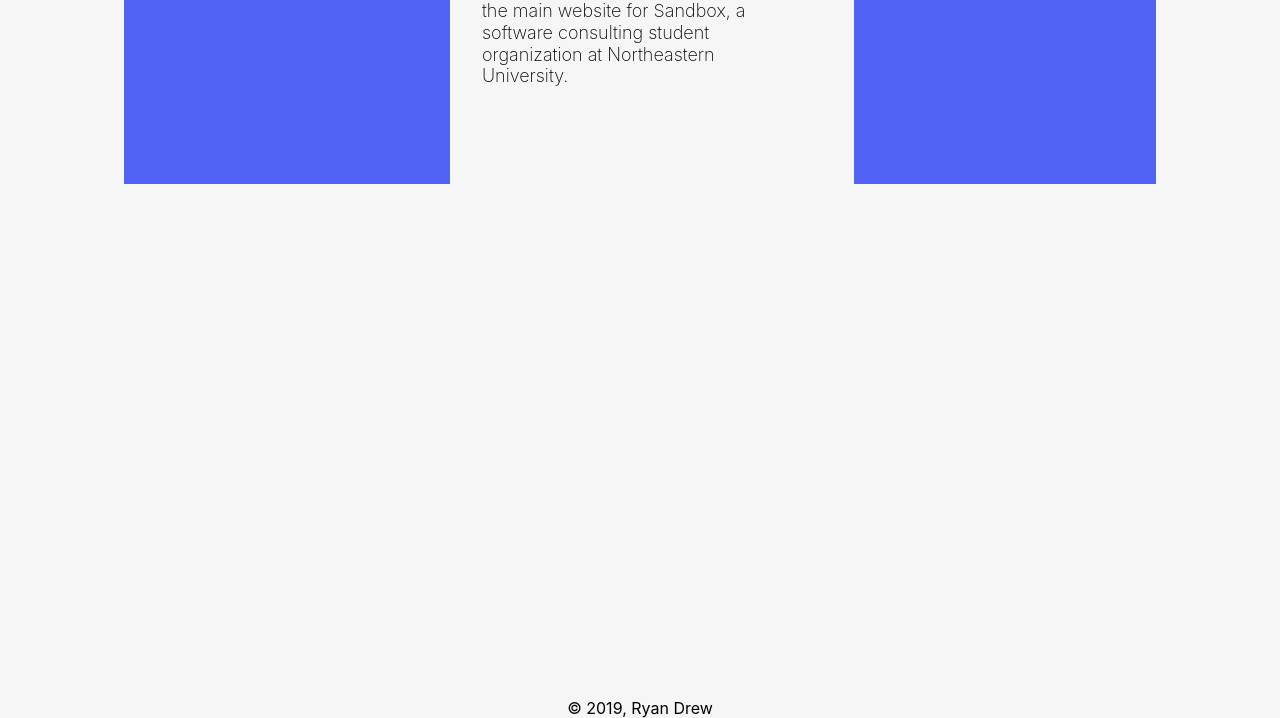
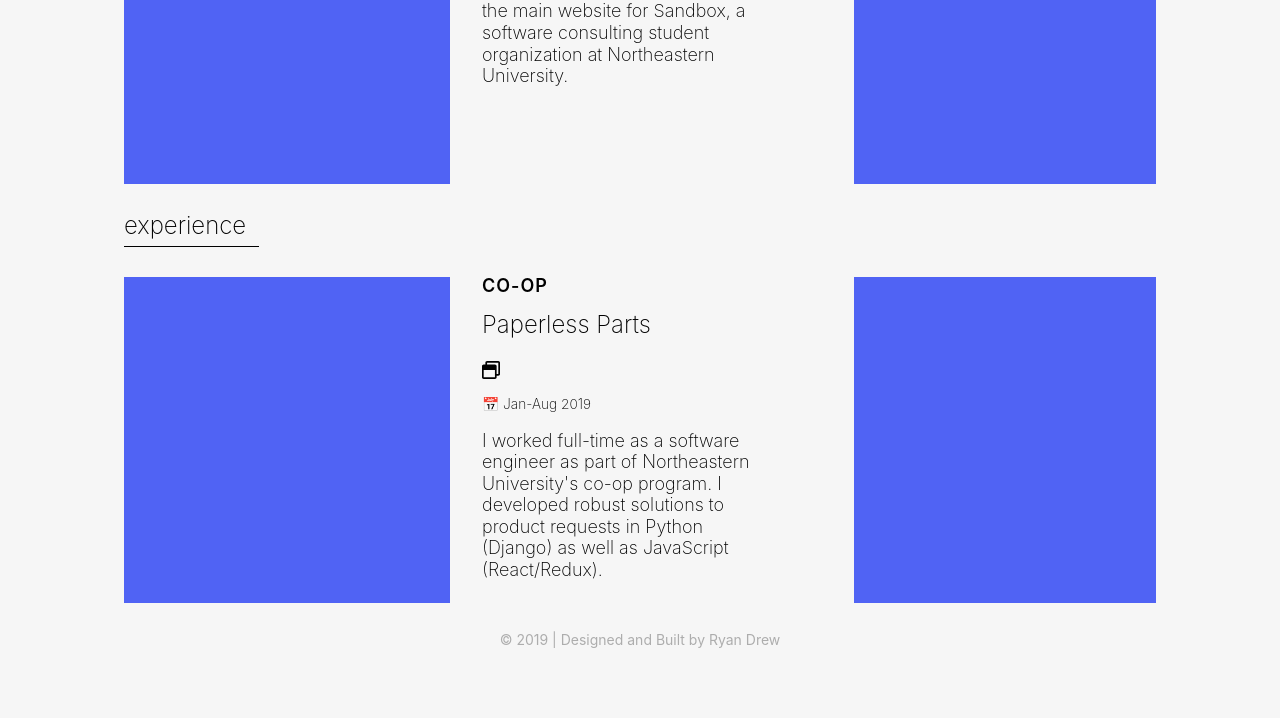
Before and after one commit to ryandrew14/rdrew.dev, a Gatsby site: page / in a window 1280 px wide. Shown: the part 355-1073 px from the top of the page. After the commit the page ends 1003 px from the top, so only its background shows below. Built offline with nearby package versions, Linux system fonts and the light colour scheme; Gatsby itself is replaced by a stand-in of ours.

Commit message:
Add experience section

```diff
--- a/src/components/layout.js
+++ b/src/components/layout.js
@@ -14,7 +14,8 @@ import GlobalStyle, { CSSReset } from "./globalStyle"
 
 const Footer = styled.footer`
   text-align: center;
-  margin-top: 50%;
+  color: #adadad;
+  font-size: 14px;
 `
 
 const Margin = styled.div`
@@ -39,7 +40,7 @@ const Layout = ({ children }) => {
       <Header siteTitle={data.site.siteMetadata.title} />
       <main>{children}</main>
       <Footer>
-        © {new Date().getFullYear()}, Ryan Drew
+        © {new Date().getFullYear()} | Designed and Built by Ryan Drew
       </Footer>
     </Margin>
   )
--- a/src/components/work.js
+++ b/src/components/portfolio.js
@@ -87,12 +87,16 @@ const WorkCard = ({ item }) => {
           {item.name}
         </CardName>
         <Links>
+          {item.github && (
             <Anchor href={item.github} newTab>
               <FontAwesomeIcon icon={faGithub}/>
             </Anchor>
+          )}
+          {item.web && (
             <Anchor href={item.web} newTab>
               <FontAwesomeIcon icon={faWindowRestore}/>
             </Anchor>
+          )}
         </Links>
         {item.extras && (
           <ul>
@@ -117,9 +121,9 @@ const Carousel = ({ data }) => {
   )
 }
 
-const Work = () => {
+const Portfolio = () => {
   const data = useStaticQuery(graphql`
-    query WorkQuery {
+    query PortfolioQuery {
       allWorkYaml {
         edges {
           node {
@@ -132,21 +136,35 @@ const Work = () => {
           }
         }
       }
+      allExperienceYaml {
+        edges {
+          node {
+            name
+            type
+            description
+            web
+            extras
+          }
+        }
+      }
     }
   `)
 
   const work = data.allWorkYaml.edges.map(e => e.node)
+  const experience = data.allExperienceYaml.edges.map(e => e.node)
 
   return (
     <>
       <Header>
         work
       </Header>
-    <Carousel data={work}>
-
-    </Carousel>
+      <Carousel data={work} />
+      <Header>
+        experience
+      </Header>
+      <Carousel data={experience} />
     </>
   )
 }
 
-export default Work
+export default Portfolio
--- /dev/null
+++ b/src/content/experience.yml
@@ -0,0 +1,16 @@
+- name: Paperless Parts
+  type: co-op
+  web: https://www.paperlessparts.com/
+  description: >
+    I worked full-time as a software engineer as part of Northeastern
+    University's co-op program. I developed robust solutions to product requests
+    in Python (Django) as well as JavaScript (React/Redux).
+  extras:
+    - "📅 Jan-Aug 2019"
+- name: Ping Identity
+  type: internship
+  web: https://www.pingidentity.com/en.html
+  description: >
+    I worked as an intern on the solutions architecture team.
+  extras:
+    - "📅 Jul-Aug 2018"
--- a/src/pages/index.js
+++ b/src/pages/index.js
@@ -2,12 +2,12 @@ import React from "react"
 
 import Layout from "components/layout"
 import SEO from "components/seo"
-import Work from "components/work"
+import Portfolio from "components/portfolio"
 
 const IndexPage = () => (
   <Layout>
     <SEO title="Portfolio" />
-    <Work />
+    <Portfolio />
   </Layout>
 )
 
```
Lines whose indentation alone changed are shown as unchanged.
